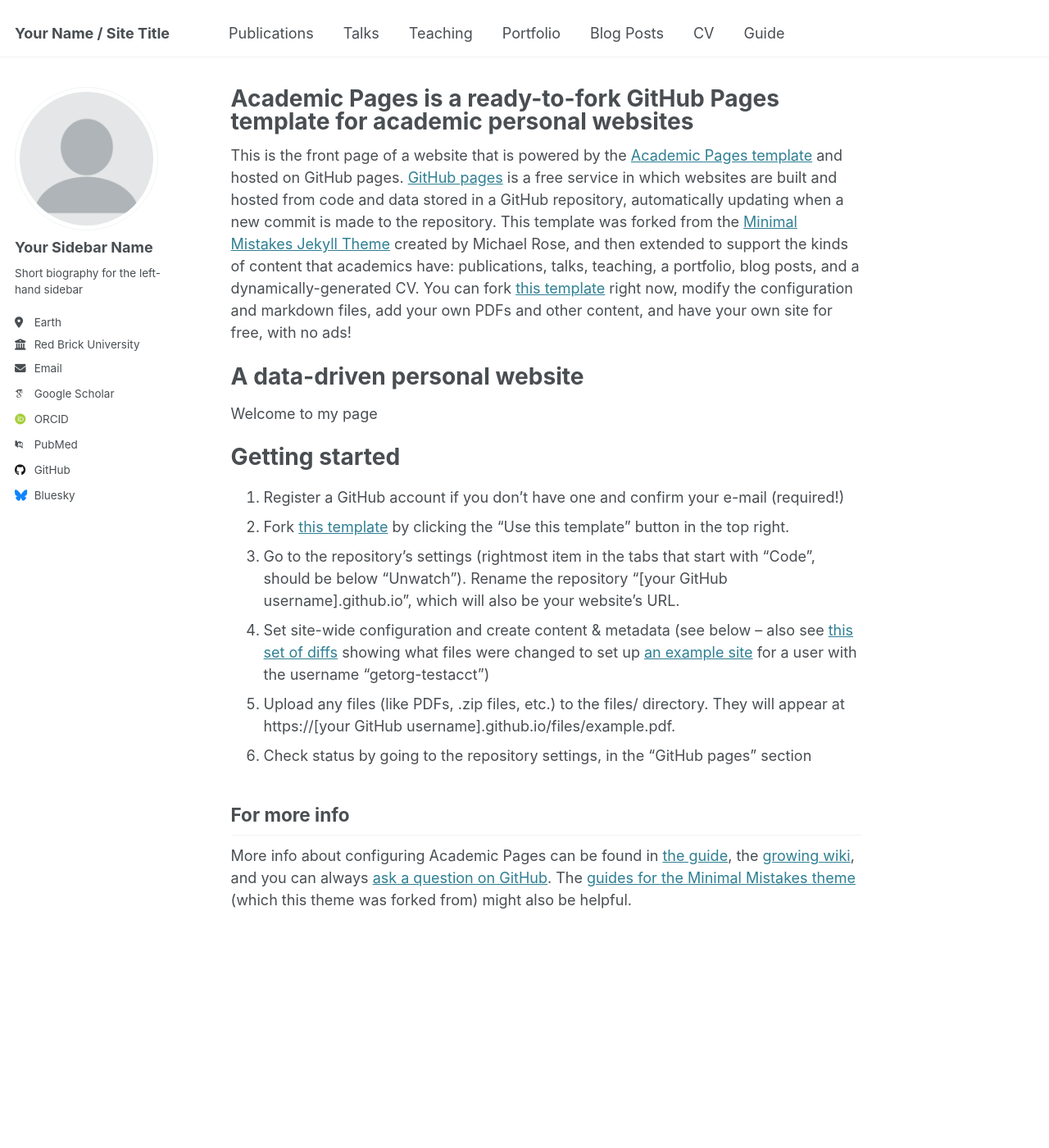
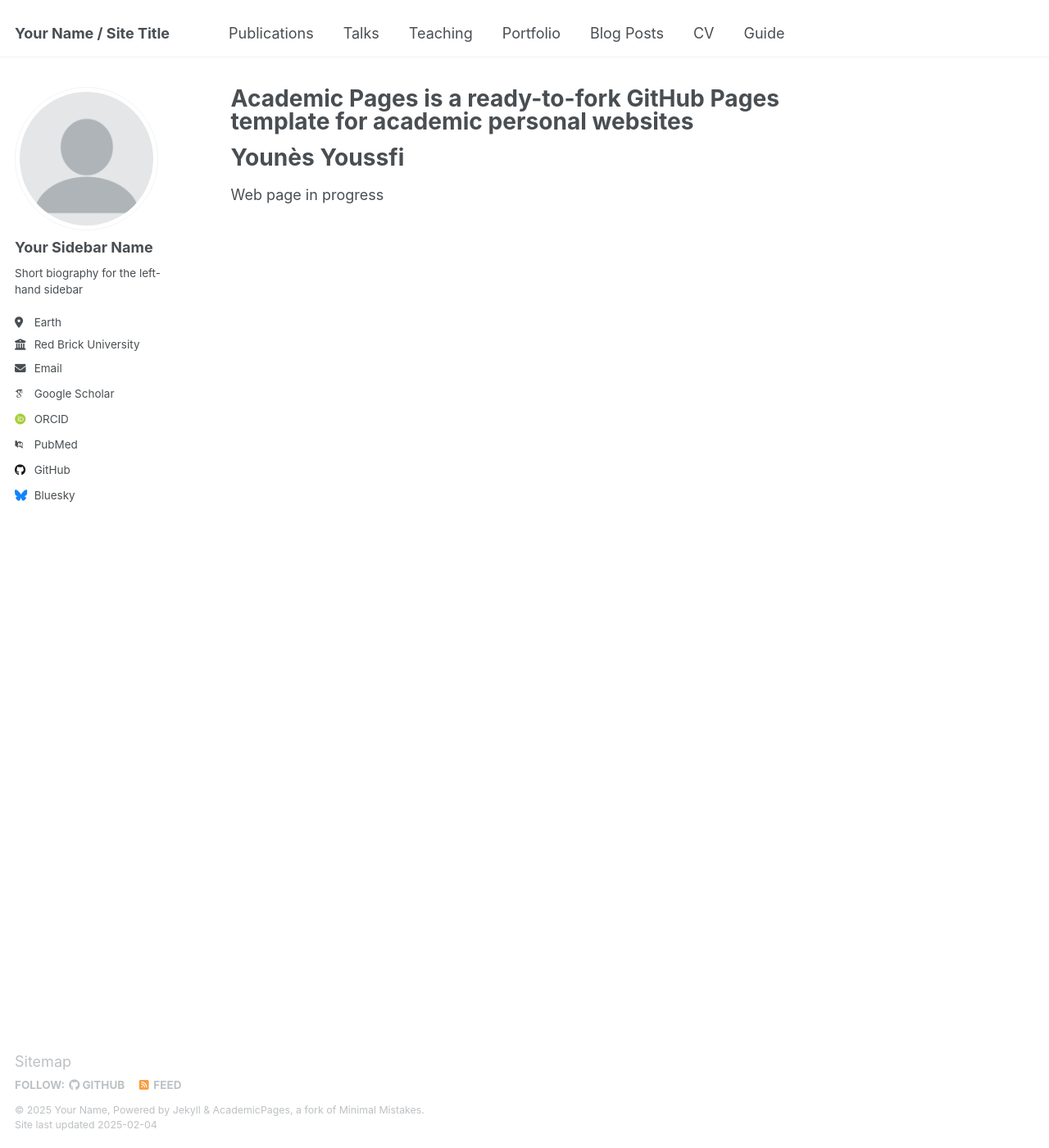
Before and after one commit to youyoussfi/youyoussfi.github.io, a Jekyll site: the page built from _pages/about.md, in a window 1280 px wide and 1400 px high. Shown: the whole window at 82% size. Built offline with Jekyll 4.4.1, drawn with Linux system fonts in a browser that asks for light colours; some web fonts are replaced.

Commit message:
Update about.md

```diff
--- a/_pages/about.md
+++ b/_pages/about.md
@@ -7,21 +7,6 @@ redirect_from:
   - /about.html
 ---
 
-This is the front page of a website that is powered by the [Academic Pages template](https://github.com/academicpages/academicpages.github.io) and hosted on GitHub pages. [GitHub pages](https://pages.github.com) is a free service in which websites are built and hosted from code and data stored in a GitHub repository, automatically updating when a new commit is made to the repository. This template was forked from the [Minimal Mistakes Jekyll Theme](https://mmistakes.github.io/minimal-mistakes/) created by Michael Rose, and then extended to support the kinds of content that academics have: publications, talks, teaching, a portfolio, blog posts, and a dynamically-generated CV. You can fork [this template](https://github.com/academicpages/academicpages.github.io) right now, modify the configuration and markdown files, add your own PDFs and other content, and have your own site for free, with no ads!
-
-A data-driven personal website
+Younès Youssfi
 ======
-Welcome to my page
-
-Getting started
-======
-1. Register a GitHub account if you don't have one and confirm your e-mail (required!)
-1. Fork [this template](https://github.com/academicpages/academicpages.github.io) by clicking the "Use this template" button in the top right.
-1. Go to the repository's settings (rightmost item in the tabs that start with "Code", should be below "Unwatch"). Rename the repository "[your GitHub username].github.io", which will also be your website's URL.
-1. Set site-wide configuration and create content & metadata (see below -- also see [this set of diffs](http://archive.is/3TPas) showing what files were changed to set up [an example site](https://getorg-testacct.github.io) for a user with the username "getorg-testacct")
-1. Upload any files (like PDFs, .zip files, etc.) to the files/ directory. They will appear at https://[your GitHub username].github.io/files/example.pdf.
-1. Check status by going to the repository settings, in the "GitHub pages" section
-
-For more info
-------
-More info about configuring Academic Pages can be found in [the guide](https://academicpages.github.io/markdown/), the [growing wiki](https://github.com/academicpages/academicpages.github.io/wiki), and you can always [ask a question on GitHub](https://github.com/academicpages/academicpages.github.io/discussions). The [guides for the Minimal Mistakes theme](https://mmistakes.github.io/minimal-mistakes/docs/configuration/) (which this theme was forked from) might also be helpful.
+Web page in progress
```
